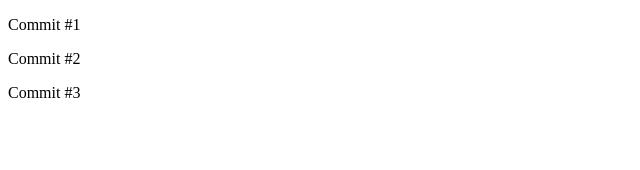
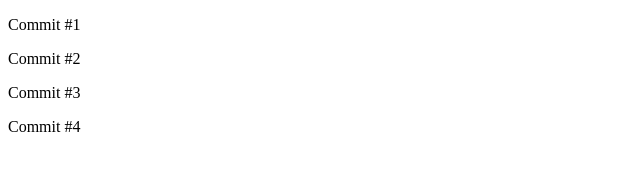
Before and after one commit to TociD717/lesson5, a plain HTML site: page lessonpractice.html in a window 1280 px wide. Shown: the full height of the page, 0-640 px from the left. Drawn offline with Linux system fonts and the light colour scheme.

Commit message:
Commit #4

```diff
--- a/lessonpractice.html
+++ b/lessonpractice.html
@@ -11,6 +11,7 @@
     <p>Commit #1</p>
     <p>Commit #2</p>
     <p>Commit #3</p>
+    <p>Commit #4</p>
 </body>
 
 </html>
```
